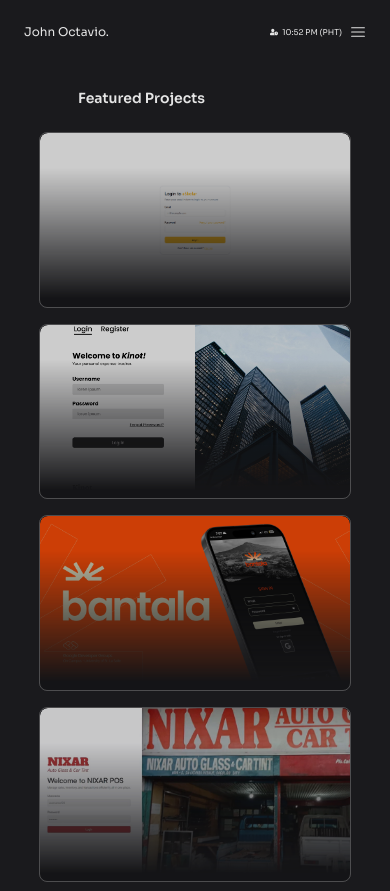
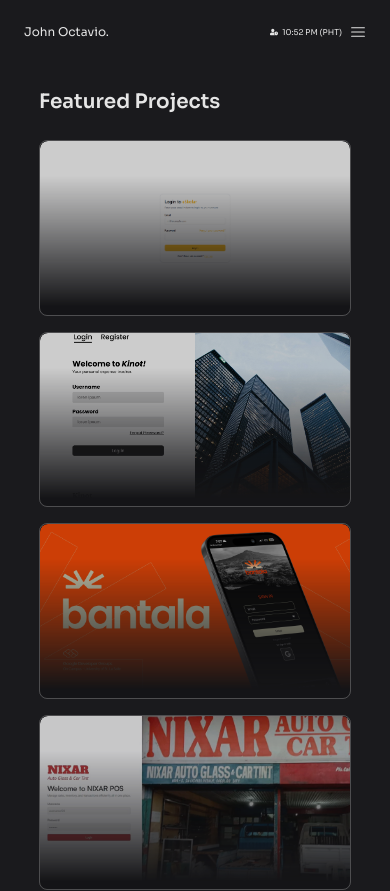
Before and after one commit to ChocoCodes/portfolio, a Next.js app: page /projects in a window 390 px wide. Shown: the top 891 px of the page. Built offline with nearby package versions, Linux system fonts and the light colour scheme.

Commit message:
fix: project header on sm screen

```diff
--- a/components/projects/projects-gallery.tsx
+++ b/components/projects/projects-gallery.tsx
@@ -22,7 +22,7 @@
         <>
             <StaggerWrapper
                 delay={ 0.1 }
-                className="w-3/5 text-start text-sm md:text-3xl font-semibold font-sora text-default"
+                className="w-4/5 md:w-3/5 text-start text-xl md:text-3xl font-semibold font-sora text-default"
             >
                 <p>Featured Projects</p>
             </StaggerWrapper>
```
